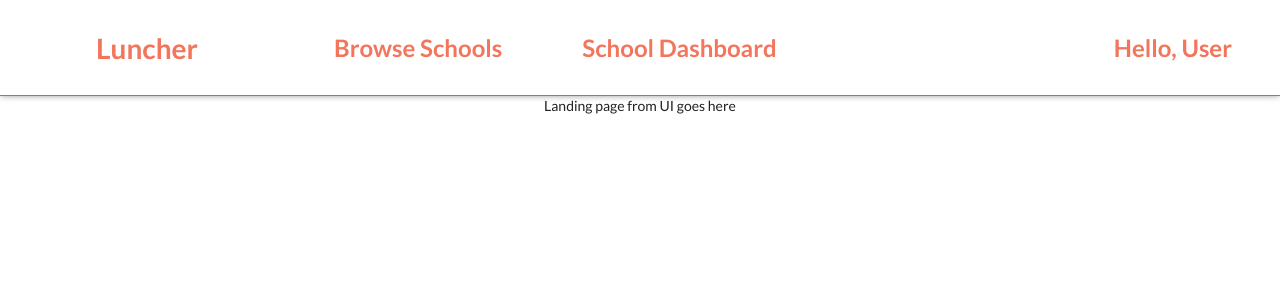
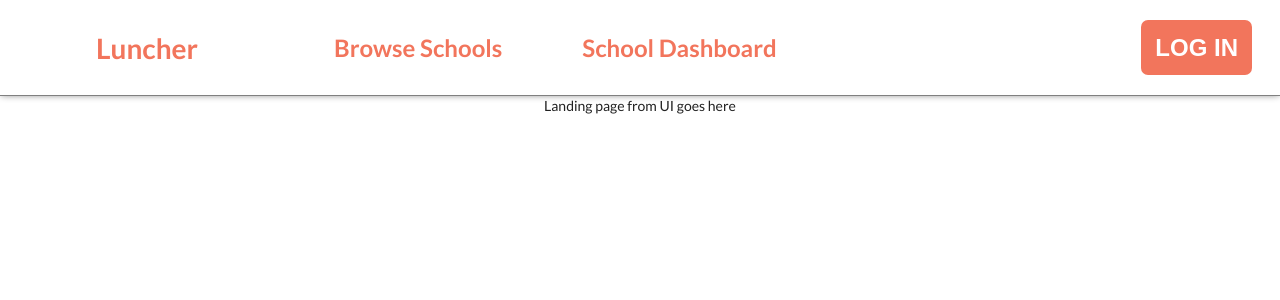
Before and after one commit to luncherbw0719/frontend, a React (Create React App) app: page / in a window 1280 px wide. Shown: the top 300 px of the page. Built offline with nearby package versions, Linux system fonts and the light colour scheme.

Commit message:
Various updates

```diff
--- a/src/App.js
+++ b/src/App.js
@@ -31,7 +31,7 @@ function App(props) {
 
   return (
     <div className="App">
-      <Navbar />
+        <Route path='/' render={props => <Navbar {...props} />} />
       <Route exact path='/' render={props => <Landing {...props} />} />
       <Route path='/schools' render={props => <SchoolBrowse {...props} />} />
       <Route path='/sdashboard' render={props => <SchoolPage {...props} school={fakeSchool} />} />
--- a/src/actions/index.js
+++ b/src/actions/index.js
@@ -45,6 +45,7 @@ export const login = (username, password) => dispatch => {
 };
 
 export const logout = token => dispatch => {
+  console.log('signing out');
   localStorage.setItem('token', '');
   dispatch({
     type: LOGOUT
--- a/src/components/Navbar.js
+++ b/src/components/Navbar.js
@@ -19,8 +19,10 @@ const Navbar = props => {
       {/* Conditional NavLink will go here, depending on whether account type is donor or school */}
       </div>
       <div className='right'>
-        <div className='user'>Hello, User</div>
-        {props.token && <button onClick={() => props.logout(props.token)}>Logout</button>}
+        { props.token ?
+        <div className='user'>Hello, {props.username}
+        <div onClick={props.logout} className='signout-btn'>LOGOUT</div></div>
+      : <button onClick={() => props.history.push('/auth')} className='login-btn'>LOG IN</button>}
       </div>
     </div>
   );
--- a/src/components/WithAuth.js
+++ b/src/components/WithAuth.js
@@ -4,9 +4,12 @@ import Auth from './Auth';
 
 import './styles/WithAuth.scss';
 
-export const withAuth = Component => props => {
+import { connect } from 'react-redux';
+
+export const withAuth = Component => connect(state => ({...state}))(props => {
 
     return props.token ? (
       <Component {...props} />
-    ) : <Auth />
+    ) : <Auth {...props} />
   }
+);
--- a/src/components/styles/Navbar.scss
+++ b/src/components/styles/Navbar.scss
@@ -49,7 +49,61 @@
     color: white;
   }
 
+  .login-btn {
+    border: none;
+    background: #F2755C;
+    color: white;
+    font-weight: bold;
+    padding: 14px;
+    border-radius: 7px;
+    outline: 0;
+    cursor: pointer;
+    margin-right: 2rem;
+
+    transition: background 0.2s;
+  }
+
+  .login-btn:hover {
+    background: rgb(247, 136, 114);
+  }
+
+  .login-btn:disabled {
+    background: rgb(102, 53, 43);
+    cursor: default;
+  }
+
+  .signout-btn {
+    border: none;
+    color: #F2755C;
+    background: white;
+    font-weight: bold;
+    padding: 1px;
+    outline: 0;
+    font-size: 12px;
+    cursor: pointer;
+    margin-right: 2rem;
+    text-decoration: underline;
+    margin-left: 8px;
+
+    transition: background 0.2s, color 0.1s;
+  }
+
+  .signout-btn:hover {
+    background: rgba(242, 117, 92, 0.151);
+  }
+
+  .signout-btn:active {
+    color: black;
+  }
+
+  .signout-btn:disabled {
+    background: rgb(102, 53, 43);
+    cursor: default;
+  }
+
   .user {
     margin-right: 48px;
+    display: flex;
+    align-content: flex-start;
   }
 }
--- a/src/reducers/index.js
+++ b/src/reducers/index.js
@@ -3,7 +3,8 @@ import * as actions from '../actions';
 const initialState = {
   token: '',
   loggingIn: false,
-  loginError: ''
+  loginError: '',
+  username: 'User'
 }
 
 export const reducer = (state = initialState, action) => {
```
